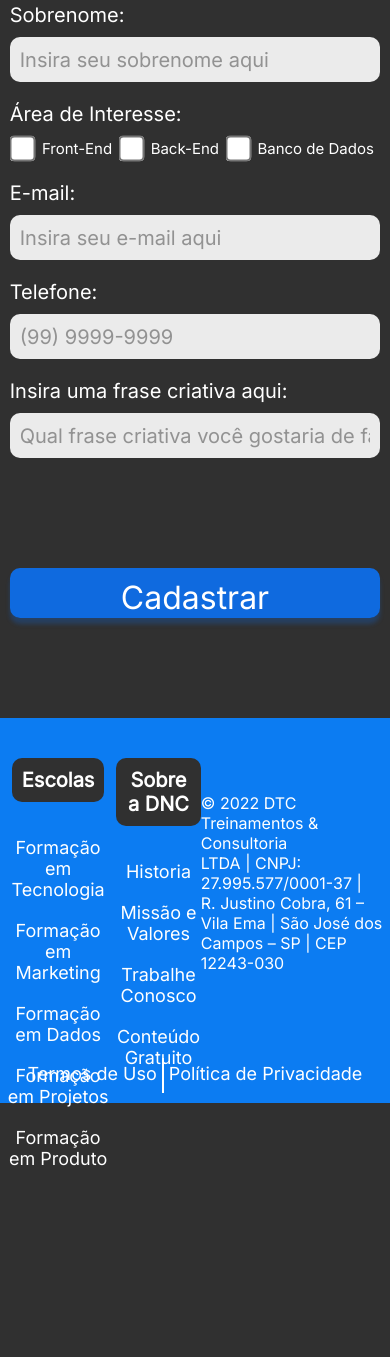
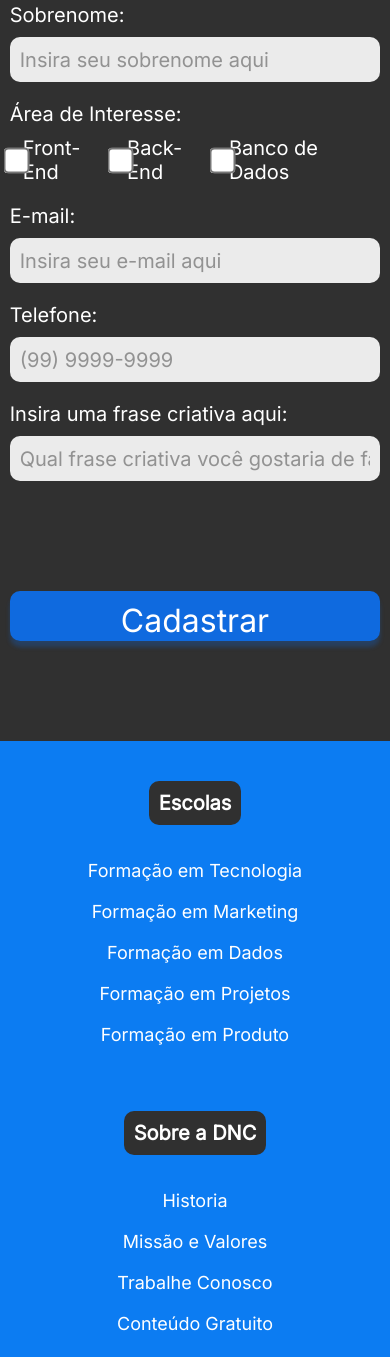
Before and after one commit to GabrielRDias/bootcamp-dnc, a plain HTML site: page index.html in a window 390 px wide. Shown: the part 970-2327 px from the top of the page. Before the commit the page ends 2159 px from the top, so only its background shows below. Drawn offline with Linux system fonts and the light colour scheme.

Commit message:
adicionando media query

```diff
--- a/style.css
+++ b/style.css
@@ -276,11 +276,19 @@ footer .endereco{
         font-size: 20px;
     }
 
-    .checkboxItens{
-        font-size: 15px;
+    .checkboxItens label{
+        font-size: 17px;
     }
 /*Section Fim*/
+/*Footer Início*/
+    footer .linha1{
+        flex-direction: column;
+    }
 
-
+    footer .endereco{
+        width: 95%;
+        margin-bottom: 20px;
+    }
+/*Footer Fim*/
 }
 /*Responsividade Fim*/
```
